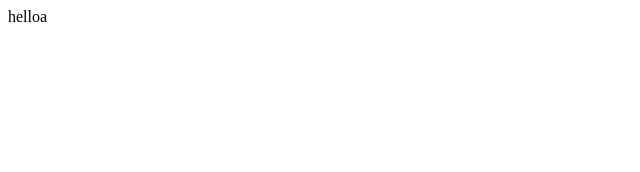
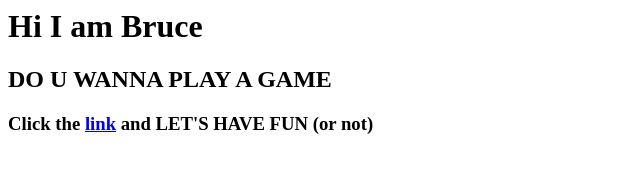
Before and after one commit to bru67ce/happy-fools, a plain HTML site: page index.html in a window 1280 px wide. Shown: the whole page, without its empty margins (0-640 px from the left). Drawn offline with Linux system fonts and the light colour scheme.

Commit message:
Update index.html

```diff
--- a/index.html
+++ b/index.html
@@ -1,5 +1,3 @@
-<html>
-
-helloa
-
-</html>
+<h1>Hi I am Bruce </h1>
+<h2>DO U WANNA PLAY A GAME</h2>
+<h3>Click the <a href="/main.html">link</a> and LET'S HAVE FUN (or not)</h3>
```
